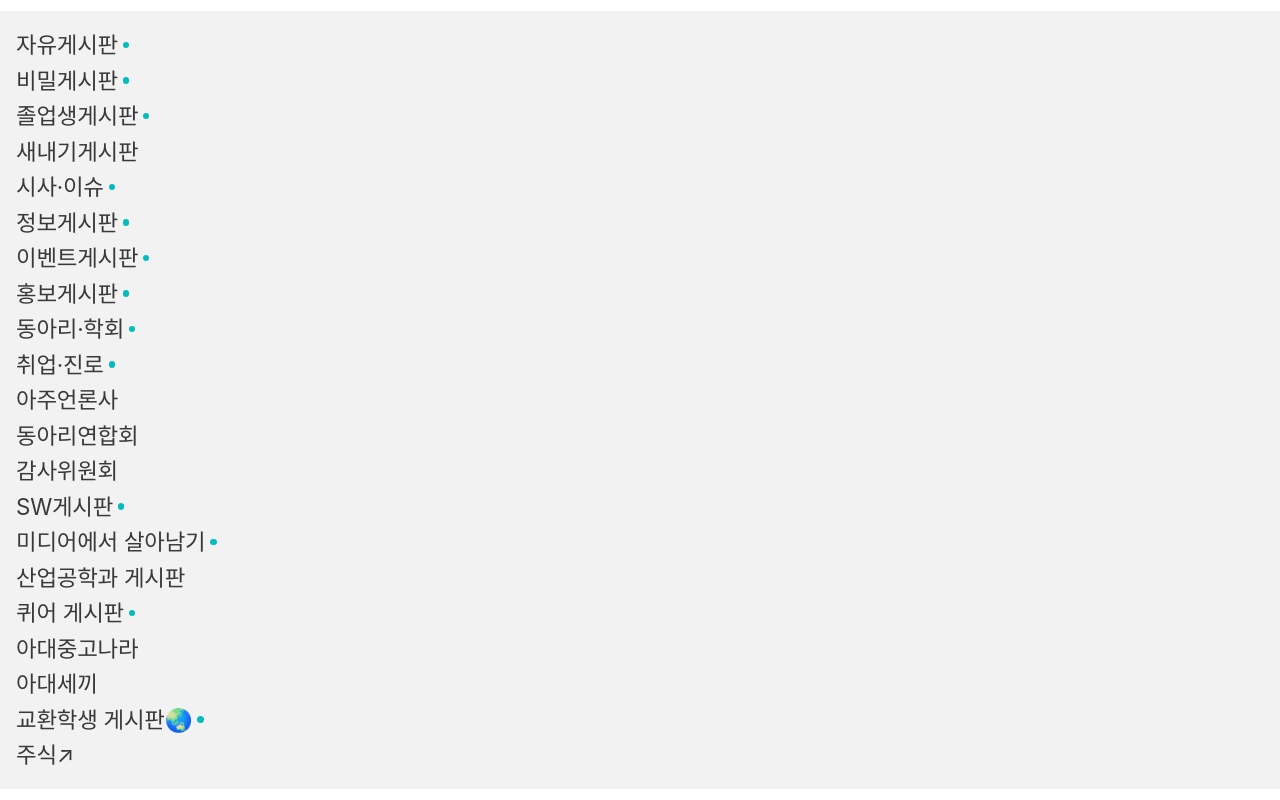
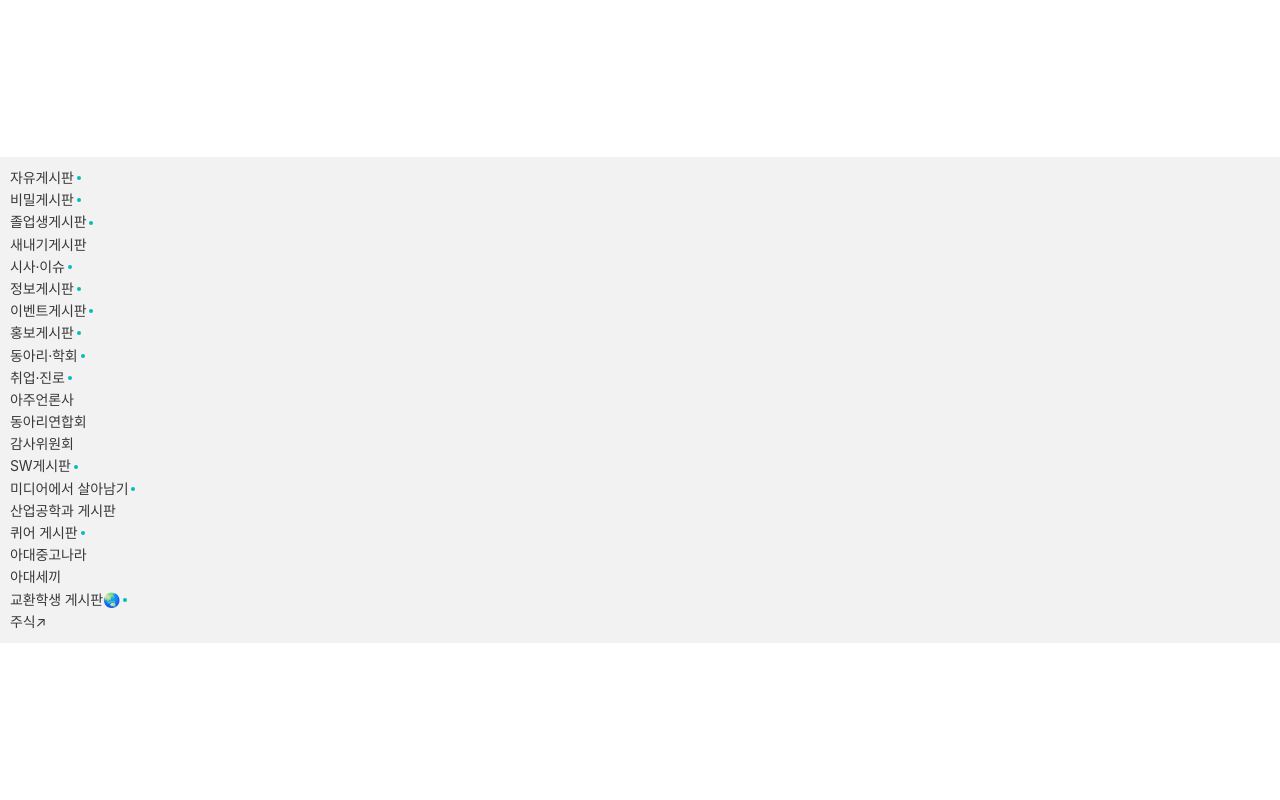
Before and after one commit to SOPT-all/37-COLLABORATION-WEB-EVERYTIME, a React (Vite) app: page / in a window 1280 px wide. Built offline with nearby package versions, Linux system fonts and the light colour scheme.

Commit message:
design: html font-size 수정 #27

```diff
--- a/src/components/common/header/LnbItem.tsx
+++ b/src/components/common/header/LnbItem.tsx
@@ -1,10 +1,5 @@
+import type { LnbItemProps } from "@/types/lnb";
 import { cn } from "@/utils/cn";
-
-interface LnbItemProps {
-	title: string;
-	hasBadge?: boolean;
-	onClick?: () => void;
-}
 
 const LnbItem = ({ title, hasBadge = false, onClick }: LnbItemProps) => {
 	return (
@@ -13,19 +8,15 @@ const LnbItem = ({ title, hasBadge = false, onClick }: LnbItemProps) => {
 			className={cn(
 				"flex items-center gap-[0.3rem]",
 				"py-[0.2rem] pr-[5.8rem]",
-        "w-fit",
+				"w-fit",
 				"body06 text-gray-800",
 				"hover:text-primary-red",
 				"transition-colors duration-200",
-				"cursor-pointer"
+				"cursor-pointer",
 			)}
 		>
 			<span>{title}</span>
-			{hasBadge && (
-				<span
-					className={cn("w-[0.4rem] h-[0.4rem]", "rounded-full bg-sub-green")}
-				/>
-			)}
+			{hasBadge && <span className={cn("h-[0.4rem] w-[0.4rem]", "bg-sub-green rounded-full")} />}
 		</button>
 	);
 };
--- a/src/index.css
+++ b/src/index.css
@@ -3,6 +3,9 @@
 
 /* Global reset */
 @layer base {
+	html {
+		font-size: 62.5%;
+	}
 	* {
 		margin: 0;
 		padding: 0;
--- /dev/null
+++ b/src/types/lnb.ts
@@ -0,0 +1,11 @@
+export interface LnbProps {
+	isOpen: boolean;
+	onClose?: () => void;
+	badgeBoards?: string[];
+}
+
+export interface LnbItemProps {
+	title: string;
+	hasBadge?: boolean;
+	onClick?: () => void;
+}
```
Also changed, not shown: src/components/common/header/Lnb.tsx (+5 -9 lines).
